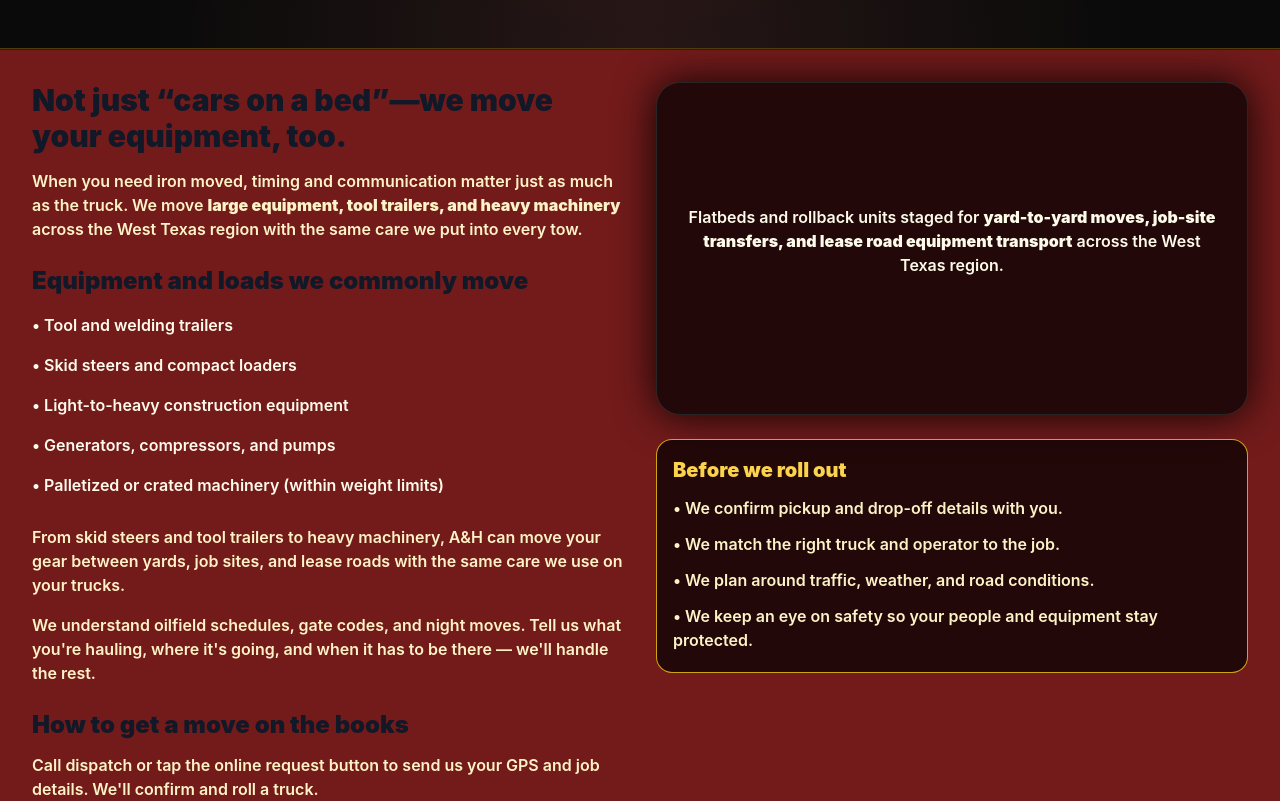
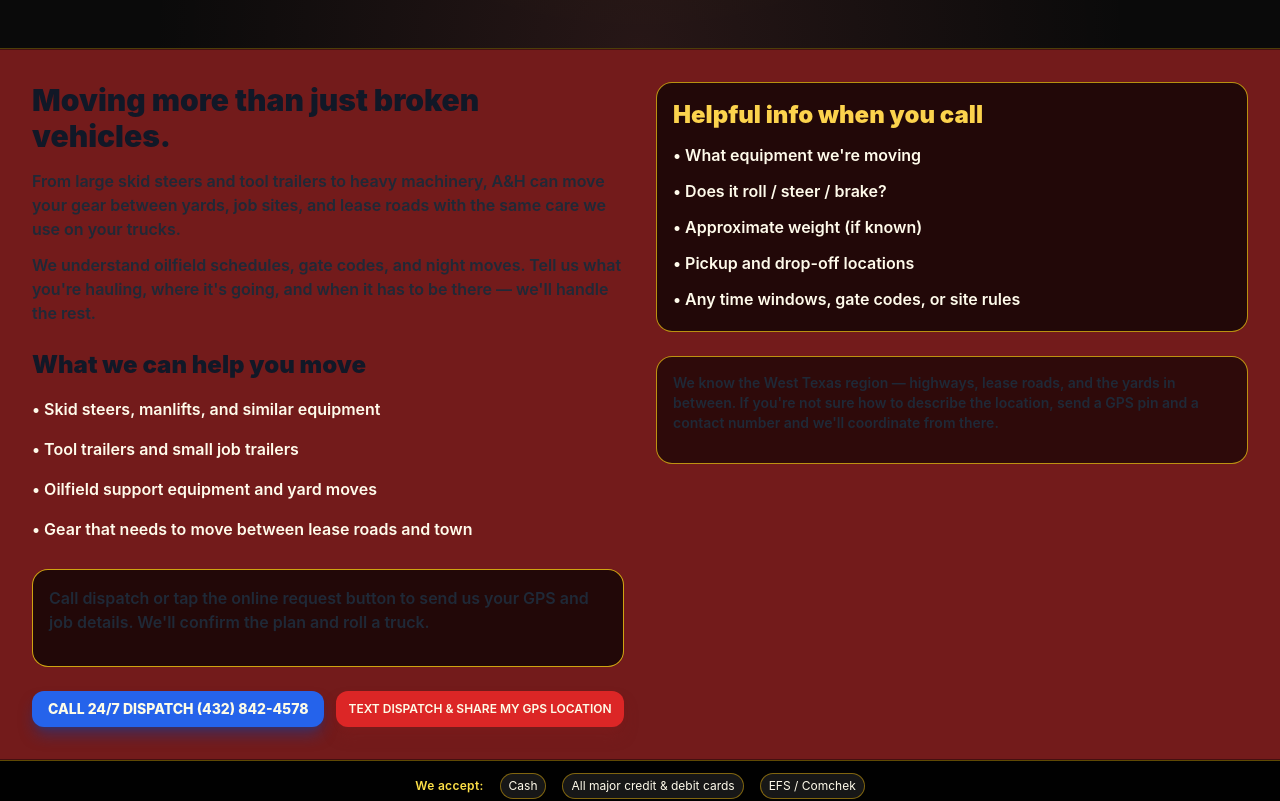
Before and after one commit to davidlibby1415-prog/A-H-Towing-and-Recovery, a Next.js app: page /equipment-transport in a window 1280 px wide. Shown: the part 540-1341 px from the top of the page. Built offline with nearby package versions, Linux system fonts and the light colour scheme.

Commit message:
Update page.jsx

```diff
--- a/app/equipment-transport/page.jsx
+++ b/app/equipment-transport/page.jsx
@@ -22,135 +22,88 @@ export default function EquipmentTransportPage() {
       <SiteHeader />
 
       <main className="min-h-screen bg-neutral-950">
-        {/* HERO – glass style with truckunit.mp4 */}
         <BrandHero
           serviceTitle="Equipment Transport"
           serviceSubtitle="Large equipment, tool trailers, and heavy machinery moved safely around the West Texas region."
           heroVideoSrc="/Videos/truckunit.mp4"
         />
 
-        {/* MAIN CONTENT */}
         <section className="py-8 bg-red-900/90 border-y border-black/40">
           <div className="container max-w-7xl grid lg:grid-cols-2 gap-8 items-start">
             {/* LEFT: Text content */}
             <div className="space-y-6 text-amber-50">
-              {/* Intro */}
               <div className="space-y-3">
                 <h2 className="text-2xl md:text-3xl font-black">
-                  Not just “cars on a bed”—we move your equipment, too.
+                  Moving more than just broken vehicles.
                 </h2>
-                <p className="text-sm md:text-base font-semibold text-amber-100">
-                  When you need iron moved, timing and communication matter
-                  just as much as the truck. We move{" "}
-                  <span className="font-black">
-                    large equipment, tool trailers, and heavy machinery
-                  </span>{" "}
-                  across the West Texas region with the same care we put into
-                  every tow.
+                <p className="text-sm md:text-base font-semibold">
+                  From large skid steers and tool trailers to heavy machinery,
+                  A&amp;H can move your gear between yards, job sites, and lease
+                  roads with the same care we use on your trucks.
                 </p>
-              </div>
-
-              {/* What we move */}
-              <div className="space-y-3">
-                <h3 className="text-xl md:text-2xl font-black">
-                  Equipment and loads we commonly move
-                </h3>
-                <ul className="space-y-2 text-sm md:text-base font-semibold">
-                  <li>• Tool and welding trailers</li>
-                  <li>• Skid steers and compact loaders</li>
-                  <li>• Light-to-heavy construction equipment</li>
-                  <li>• Generators, compressors, and pumps</li>
-                  <li>• Palletized or crated machinery (within weight limits)</li>
-                </ul>
-              </div>
-
-              {/* The paragraph you flagged – brighter text & stronger wording */}
-              <div className="space-y-3">
-                <p className="text-sm md:text-base font-semibold text-amber-100">
-                  From skid steers and tool trailers to heavy machinery, A&amp;H
-                  can move your gear between yards, job sites, and lease roads
-                  with the same care we use on your trucks.
-                </p>
-                <p className="text-sm md:text-base font-semibold text-amber-100">
+                <p className="text-sm md:text-base font-semibold">
                   We understand oilfield schedules, gate codes, and night moves.
                   Tell us what you&apos;re hauling, where it&apos;s going, and
                   when it has to be there — we&apos;ll handle the rest.
                 </p>
               </div>
 
-              {/* How to book – brighter text */}
               <div className="space-y-3">
                 <h3 className="text-xl md:text-2xl font-black">
-                  How to get a move on the books
+                  What we can help you move
                 </h3>
-                <p className="text-sm md:text-base font-semibold text-amber-100">
-                  Call dispatch or tap the online request button to send us your
-                  GPS and job details. We&apos;ll confirm and roll a truck.
-                </p>
                 <ul className="space-y-2 text-sm md:text-base font-semibold">
-                  <li>• Pickup and drop-off locations</li>
-                  <li>• Type of equipment and approximate weight</li>
-                  <li>• Any special access notes, gate codes, or time windows</li>
+                  <li>• Skid steers, manlifts, and similar equipment</li>
+                  <li>• Tool trailers and small job trailers</li>
+                  <li>• Oilfield support equipment and yard moves</li>
+                  <li>• Gear that needs to move between lease roads and town</li>
                 </ul>
               </div>
 
-              {/* CTAs inline on page */}
+              <div className="rounded-2xl border border-yellow-400/80 bg-black/70 p-4 text-sm md:text-base font-semibold">
+                <p>
+                  Call dispatch or tap the online request button to send us your
+                  GPS and job details. We&apos;ll confirm the plan and roll a
+                  truck.
+                </p>
+              </div>
+
               <div className="flex flex-wrap gap-3">
                 <PhoneCTA />
                 <TextCTA />
               </div>
+            </div>
 
-              {/* Small reassurance box */}
-              <div className="rounded-2xl border border-yellow-400/80 bg-black/70 p-4 text-sm md:text-base font-semibold text-amber-100">
+            {/* RIGHT: simple info block for planners/dispatchers */}
+            <div className="space-y-6 text-amber-50">
+              <div className="rounded-2xl border border-yellow-400/70 bg-black/70 p-4 text-sm md:text-base font-semibold">
+                <h3 className="text-xl md:text-2xl font-black mb-2 text-amber-300">
+                  Helpful info when you call
+                </h3>
+                <ul className="space-y-1">
+                  <li>• What equipment we&apos;re moving</li>
+                  <li>• Does it roll / steer / brake?</li>
+                  <li>• Approximate weight (if known)</li>
+                  <li>• Pickup and drop-off locations</li>
+                  <li>• Any time windows, gate codes, or site rules</li>
+                </ul>
+              </div>
+
+              <div className="rounded-2xl border border-yellow-400/70 bg-black/60 p-4 text-xs md:text-sm font-semibold text-amber-100/95">
                 <p>
-                  You don&apos;t have to babysit the move.{" "}
-                  <span className="font-black">
-                    We communicate, send location updates when needed, and treat
-                    your equipment like it&apos;s our own.
-                  </span>
+                  We know the West Texas region — highways, lease roads, and the
+                  yards in between. If you&apos;re not sure how to describe the
+                  location, send a GPS pin and a contact number and we&apos;ll
+                  coordinate from there.
                 </p>
               </div>
             </div>
-
-            {/* RIGHT: Visual block / placeholder */}
-            <div className="space-y-6">
-              <div className="rounded-3xl overflow-hidden border border-neutral-800 bg-black/70 shadow-[0_0_40px_rgba(0,0,0,0.9)] aspect-[16/9] flex items-center justify-center text-center px-6">
-                <p className="text-sm md:text-base font-semibold text-amber-50">
-                  Flatbeds and rollback units staged for{" "}
-                  <span className="font-black">
-                    yard-to-yard moves, job-site transfers, and lease road
-                    equipment transport
-                  </span>{" "}
-                  across the West Texas region.
-                </p>
-              </div>
-
-              <div className="rounded-2xl border border-yellow-400/80 bg-black/70 p-4 text-sm md:text-base font-semibold text-amber-100">
-                <h4 className="text-lg md:text-xl font-black mb-2 text-amber-300">
-                  Before we roll out
-                </h4>
-                <ul className="space-y-1">
-                  <li>• We confirm pickup and drop-off details with you.</li>
-                  <li>• We match the right truck and operator to the job.</li>
-                  <li>• We plan around traffic, weather, and road conditions.</li>
-                  <li>
-                    • We keep an eye on safety so your people and equipment stay
-                    protected.
-                  </li>
-                </ul>
-              </div>
-            </div>
-          </div>
-
-          {/* Bottom CTAs under the grid */}
-          <div className="mt-8 flex flex-wrap justify-center gap-3">
-            <PhoneCTA />
-            <TextCTA />
           </div>
         </section>
+
+        <WeAcceptBar />
       </main>
 
-      <WeAcceptBar />
       <SiteFooter />
     </>
   );
```
